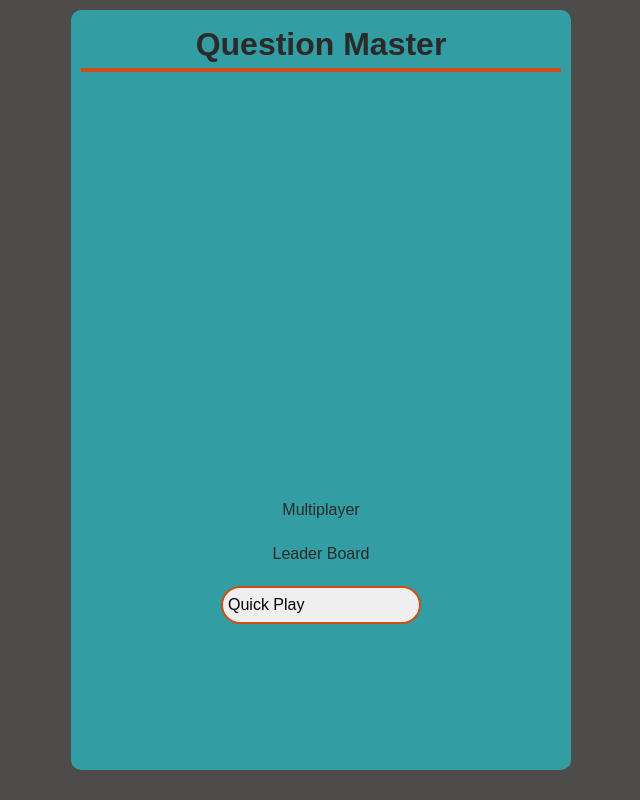
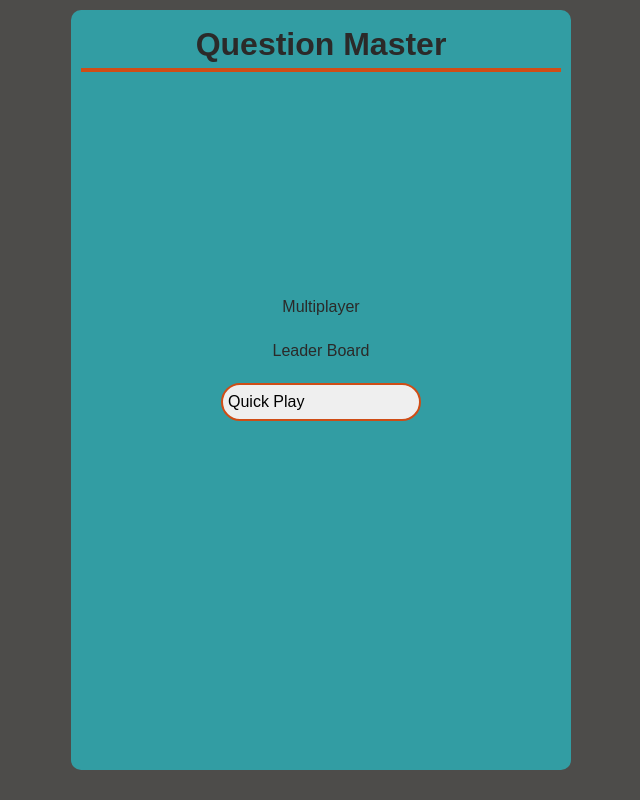
Before and after one commit to kennethd24/questionMaster, a React (Vite) app: page / in a window 1280 px wide. Shown: the whole page, without its empty margins (319-959 px from the left). Built offline with nearby package versions, Linux system fonts and the light colour scheme.

Commit message:
margin auto

```diff
--- a/src/index.css
+++ b/src/index.css
@@ -84,7 +84,7 @@ body > #root > div {
 
 
 div {
-    /* margin: auto; */
+    margin: auto;
     padding: 10px;
     text-align: center;
 }
```
